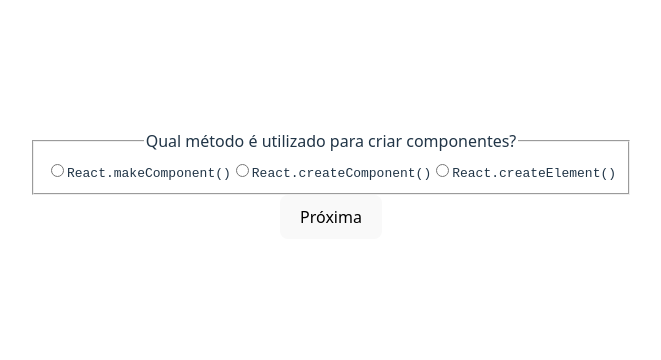
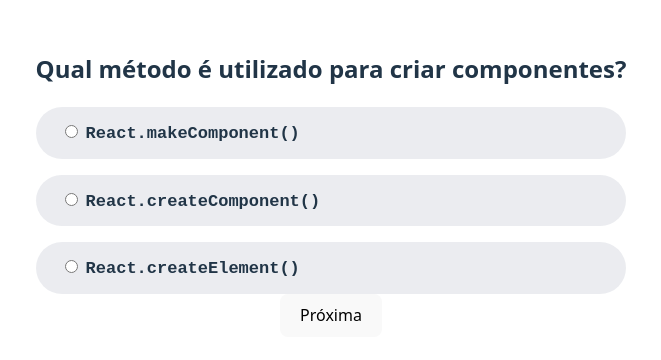
Before and after one commit to nikelyfedechen/jsxperts-quiz, a React (Vite) app: page / in a window 1280 px wide. Shown: the part 216-576 px from the top of the page, without its empty margins (309-970 px from the left). Built offline with nearby package versions, Linux system fonts and the light colour scheme.

Commit message:
feat: estiliza QuizItem

```diff
--- a/src/components/QuizItem.tsx
+++ b/src/components/QuizItem.tsx
@@ -1,3 +1,5 @@
+import './QuizItem.css';
+
 type QuizItemProps = {
   pergunta: string;
   options: string[];
@@ -17,10 +19,12 @@ const QuizItem = ({
 }: QuizItemProps) => {
   if (active === false) return null;
   return (
-    <fieldset>
-      <legend>{pergunta}</legend>
+    <div className="quiz">
+      <h2 className="quiz__question">{pergunta}</h2>
+      <div className="quiz__options">
         {options.map((option) => (
-        <label key={option} style={{ fontFamily: 'monospace' }}>
+          <div key={option} className="quiz__options--item">
+            <label style={{ fontFamily: 'monospace' }}>
               <input
                 type="radio"
                 id={id}
@@ -30,8 +34,10 @@ const QuizItem = ({
               />
               {option}
             </label>
+          </div>
         ))}
-    </fieldset>
+      </div>
+    </div>
   );
 };
 
--- /dev/null
+++ b/src/components/quizItem.css
@@ -0,0 +1,28 @@
+.quiz {
+    width: 100%;
+}
+
+.quiz__question {
+    text-align: initial;
+}
+
+.quiz__options {
+    width: 100%;
+    display: flex;
+    flex-direction: column;
+    gap: 16px;
+}
+
+.quiz__options--item {
+    background-color: rgba(153, 161, 179, .2);
+    text-align: initial;
+    font-weight: 700;
+    padding: .75rem 1.5rem;
+    border-radius: 9999px;
+    font-size: 17px;
+    cursor: pointer;
+
+    & input {
+        margin-right: 8px;
+    }
+}
```
Lines whose indentation alone changed are shown as unchanged.
